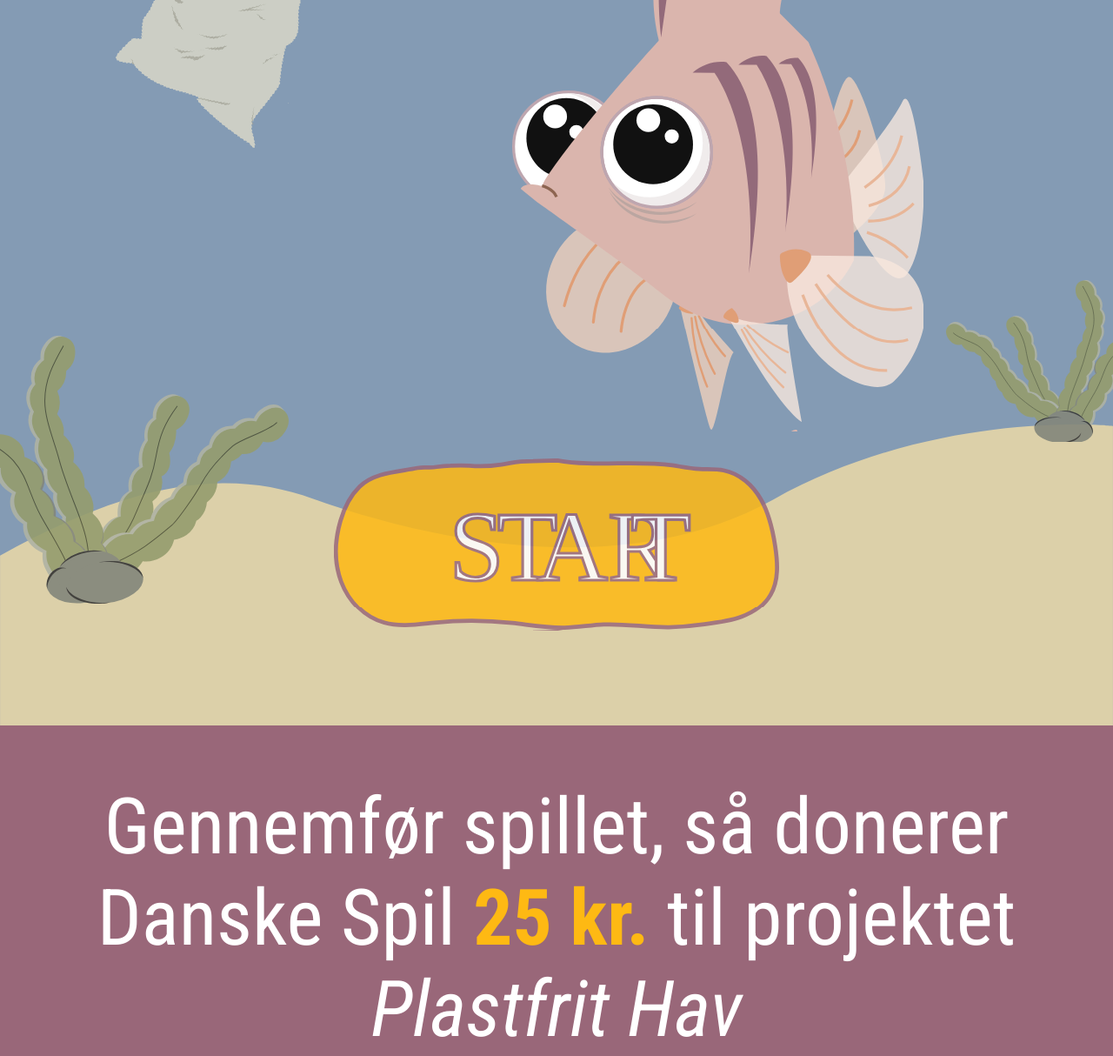
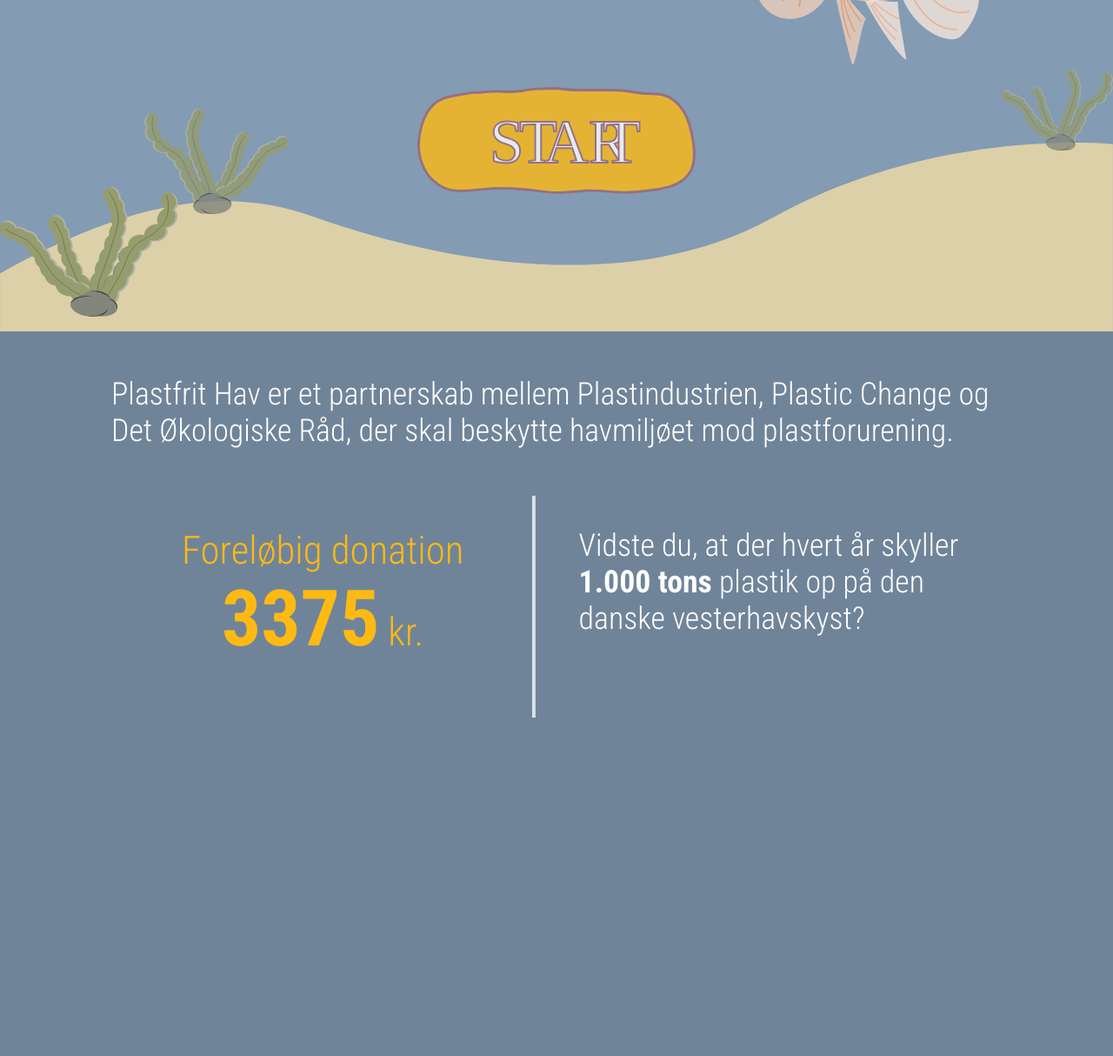
Before and after one commit to mikk837k/danske_spil_exam, a plain HTML site: page index.html in a window 1280 px wide. Shown: the part 810-2024 px from the top of the page at 87% size. After the commit the page ends 1635 px from the top, so only its background shows below. Drawn offline with Linux system fonts and the light colour scheme; a web font is replaced by a local one.

Commit message:
ipad done, mangler dog skralde'illustration nederst

```diff
--- a/index.html
+++ b/index.html
@@ -42,6 +42,7 @@
       <div class="fisk"></div>
       <div class="tang tang1"></div>
       <div class="tang tang2"></div>
+      <div class="tang tang3"></div>
       <div class="pose"></div>
       <div class="start"></div>
       <div class="havbund"></div>
@@ -56,8 +57,7 @@
     <section class="section2">
       <p class="text3">
         Plastfrit Hav er et partnerskab mellem Plastindustrien, Plastic Change
-        og <br />Det Økologiske Råd, der skal beskytte havmiljøet mod
-        plastforurening.
+        og Det Økologiske Råd, der skal beskytte havmiljøet mod plastforurening.
       </p>
       <div class="streg streg1"></div>
       <div class="donation">
--- a/main.css
+++ b/main.css
@@ -14,8 +14,10 @@
 body {
   margin: 0;
   padding: 0;
+  background-color: var(--color_darkest_blue);
 }
 
+/* section1 */
 .section1 {
   background-color: var(--color_spillehjoernet_blue);
   display: grid;
@@ -23,6 +25,15 @@ body {
   grid-template-rows: auto auto 50vw 27vw auto;
   padding-top: 8vw;
   overflow: hidden;
+}
+
+@media only screen and (min-width: 600px) {
+  .section1 {
+    grid-template-columns: 10vw auto 10vw;
+    grid-template-rows: 11vw auto 40vw 17vw auto auto;
+    padding-top: 5vw;
+    overflow: hidden;
+  }
 }
 
 .logo {
@@ -35,6 +46,14 @@ body {
   width: 100%;
 }
 
+@media only screen and (min-width: 600px) {
+  .logo {
+    grid-column: 1 / span 2;
+    width: 35vw;
+    margin-left: 5vw;
+  }
+}
+
 .text1 {
   grid-column: 2 / span 1;
   grid-row: 2 / span 1;
@@ -44,42 +63,86 @@ body {
   font-size: 8vw;
   font-weight: 400;
 }
+
+@media only screen and (min-width: 600px) {
+  .text1 {
+    font-size: 6vw;
+    font-weight: 700;
+    margin-bottom: 0;
+  }
+}
 .fisk {
   grid-column: 2 / span 1;
   grid-row: 3 / span 2;
   justify-self: end;
   background-image: url(assets/fisk.svg);
   background-size: 100%;
+  background-repeat: no-repeat;
   width: 37vw;
   height: 50.6vw;
   z-index: 2;
   margin-right: 12vw;
+}
+
+@media only screen and (min-width: 600px) {
+  .fisk {
+    grid-column: 2 / span 2;
+    width: 22vw;
+    height: 30vw;
+    margin-top: 3vw;
+  }
 }
 .pose {
   grid-column: 2 / span 1;
   grid-row: 3 / span 1;
   background-image: url(assets/skraldepose.svg);
   background-size: 100%;
+  background-repeat: no-repeat;
   width: 16vw;
   height: 24vw;
   transform: rotate(15deg);
   opacity: 0.66;
   margin-left: 7vw;
 }
+@media only screen and (min-width: 600px) {
+  .pose {
+    grid-column: 2 / span 2;
+    grid-row: 1 / span 2;
+    width: 10vw;
+    height: 16vw;
+    transform: rotate(15deg);
+    opacity: 0.5;
+    margin-right: 7vw;
+    justify-self: end;
+  }
+}
 .start {
   grid-column: 2 / span 1;
   grid-row: 4 / span 1;
   background-image: url(assets/start.svg);
   background-size: 100%;
+  background-repeat: no-repeat;
   width: 40vw;
   height: 15.5vw;
   z-index: 3;
   justify-self: center;
   margin-top: 3vw;
-  opacity: 0.85;
+  opacity: 0.8;
 }
+
 .start:hover {
   opacity: 1;
+}
+
+@media only screen and (min-width: 600px) {
+  .start {
+    grid-row: 3 / span 1;
+    width: 25vw;
+    height: 10vw;
+    z-index: 3;
+    justify-self: center;
+    margin-top: 35vw;
+  }
 }
 
 .tang {
@@ -111,6 +174,41 @@ body {
   margin-top: 37vw;
   transform: scaleX(-1);
 }
+.tang3 {
+  display: none;
+}
+
+@media only screen and (min-width: 600px) {
+  .tang1 {
+    grid-column: 2 / span 1;
+    grid-row: 3 / span 2;
+    width: 13vw;
+    height: 26vw;
+    margin: 0;
+    margin-top: 37vw;
+    margin-left: 3vw;
+    opacity: 0.8;
+  }
+  .tang2 {
+    grid-row: 3 / span 1;
+    opacity: 0.75;
+    width: 10vw;
+    height: 14.5vw;
+    margin: 0;
+    margin-top: 33.5vw;
+    justify-self: end;
+  }
+  .tang3 {
+    display: block;
+    transform: scaleX(-1);
+    width: 16vw;
+    height: 13vw;
+    z-index: 3;
+    grid-column: 1 / span 2;
+    grid-row: 4 / span 1;
+    align-self: end;
+  }
+}
 .havbund {
   grid-column: 1 / span 3;
   grid-row: 4 / span 1;
@@ -120,13 +218,28 @@ body {
   height: 27vw;
   opacity: 0.85;
 }
+
+@media only screen and (min-width: 600px) {
+  .havbund {
+    grid-column: 1 / span 3;
+    grid-row: 4 / span 1;
+    height: 17vw;
+  }
+}
 .purple_box {
   grid-column: 1 / span 3;
   grid-row: 5 / span 1;
   width: 100vw;
   background-color: var(--color_purple);
 }
-
+@media only screen and (min-width: 600px) {
+  .purple_box {
+    grid-row: 3 / span 1;
+    width: 50vw;
+    height: 17vw;
+    margin-top: 10vw;
+  }
+}
 .text2 {
   margin: 5vw;
   color: white;
@@ -134,7 +247,15 @@ body {
   text-align: center;
   font-size: 7vw;
 }
-
+@media only screen and (min-width: 600px) {
+  .text2 {
+    margin: 3vw 0;
+    margin-left: 10vw;
+    text-align: left;
+    font-size: 3vw;
+    width: 36vw;
+  }
+}
 .container {
   display: none;
 }
@@ -147,13 +268,20 @@ body {
   font-style: italic;
 }
 
+/* /section1 */
+/* section2 */
 .section2 {
   background-color: var(--color_darkest_blue);
   display: grid;
   grid-template-columns: 5vw auto 5vw;
   grid-template-rows: auto auto auto auto auto;
 }
-
+@media only screen and (min-width: 600px) {
+  .section2 {
+    grid-template-columns: 10vw 38vw 4vw 38vw 10vw;
+    grid-template-rows: auto auto;
+  }
+}
 .text3 {
   color: white;
   grid-column: 2 / span 1;
@@ -162,7 +290,13 @@ body {
   font-weight: 300;
   font-size: 5.7vw;
 }
-
+@media only screen and (min-width: 600px) {
+  .text3 {
+    grid-column: 2 / span 3;
+    font-size: 2.8vw;
+    margin: 4vw 0;
+  }
+}
 .streg {
   grid-column: 2 / span 1;
   width: 100%;
@@ -174,6 +308,15 @@ body {
   grid-row: 2 / span 1;
 }
 
+@media only screen and (min-width: 600px) {
+  .streg1 {
+    transform: rotate(90deg);
+    transform-origin: center left;
+    grid-row: 2 / span 1;
+    grid-column: 3 / span 1;
+    width: 20vw;
+  }
+}
 .donation {
   grid-column: 2 / span 1;
   grid-row: 3 / span 1;
@@ -183,6 +326,7 @@ body {
   font-weight: 300;
   font-size: 6vw;
 }
+
 .donation_text1 {
   margin-bottom: 0;
 }
@@ -192,11 +336,28 @@ body {
 .big {
   font-size: 20vw;
 }
-
+@media only screen and (min-width: 600px) {
+  .donation {
+    grid-row: 2 / span 1;
+    font-weight: 300;
+    font-size: 3.5vw;
+    margin-top: 3vw;
+  }
+  .donation_text1 {
+    margin-top: 0;
+  }
+  .big {
+    font-size: 7vw;
+  }
+}
 .streg2 {
   grid-row: 4 / span 1;
 }
-
+@media only screen and (min-width: 600px) {
+  .streg2 {
+    display: none;
+  }
+}
 .text4 {
   grid-column: 2 / span 1;
   grid-row: 5 / span 1;
@@ -206,7 +367,16 @@ body {
   font-size: 5.7vw;
   font-weight: 300;
 }
-
+@media only screen and (min-width: 600px) {
+  .text4 {
+    grid-column: 4 / span 1;
+    grid-row: 2 / span 1;
+    width: 100%;
+    font-size: 2.8vw;
+    margin-top: 3vw;
+  }
+}
 .fat {
   font-weight: 700;
 }
+/* /section2 */
```
